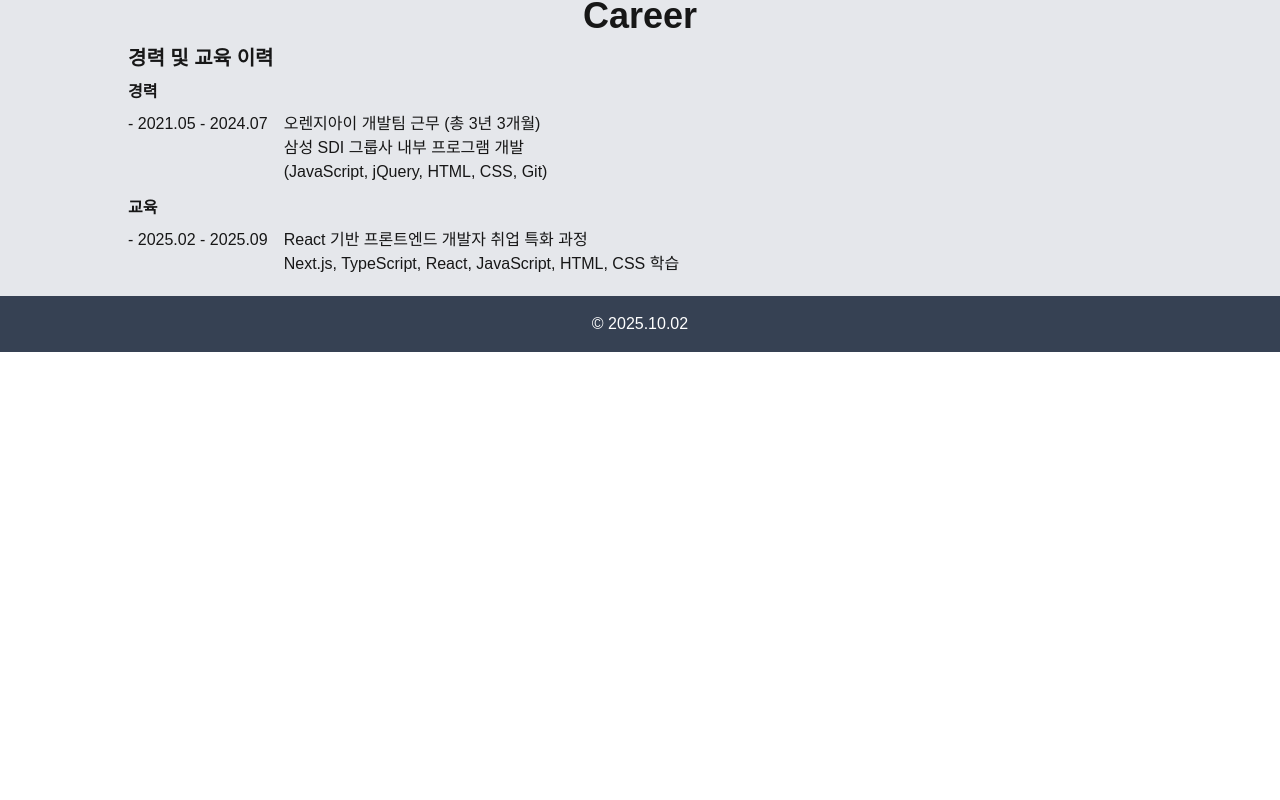
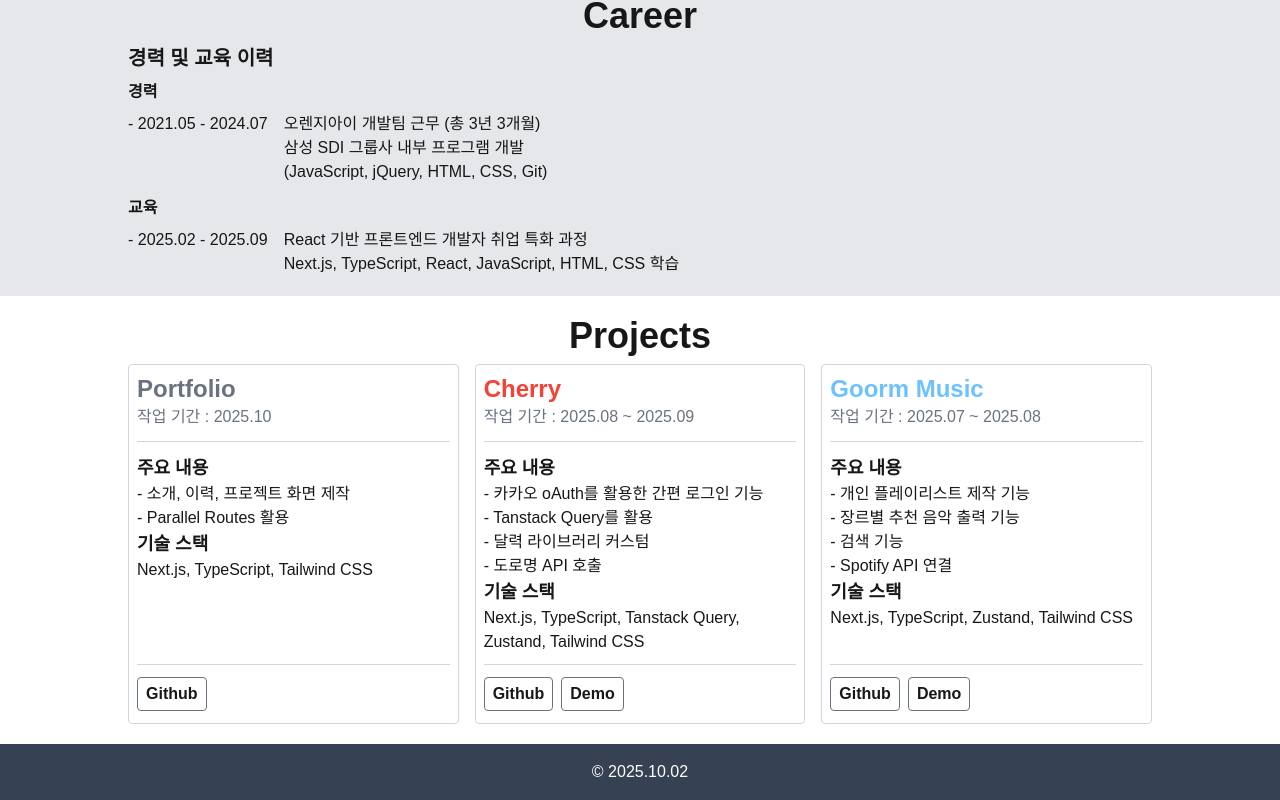
Before and after one commit to soyeon0116/my_portfolio, a Next.js app: page / in a window 1280 px wide. Shown: the part 1028-1828 px from the top of the page. Before the commit the page ends 1380 px from the top, so only its background shows below. Built offline with nearby package versions, Linux system fonts and the light colour scheme.

Commit message:
feat : 프로젝트 상세 모달 제작

```diff
--- /dev/null
+++ b/src/app/@modal/default.tsx
@@ -0,0 +1,3 @@
+export default function Default() {
+  return null;
+}
--- /dev/null
+++ b/src/app/@modal/projects/[id]/page.tsx
@@ -0,0 +1,24 @@
+'use client';
+import { useRouter } from 'next/navigation';
+import React, { use } from 'react';
+import { IoMdClose } from 'react-icons/io';
+
+export default function Page({ params }: { params: Promise<{ id: string }> }) {
+  const router = useRouter();
+  const { id } = use(params);
+  console.log(params);
+  return (
+    <div className='fixed inset-0 bg-[#0000007a] flex items-center justify-center z-50'>
+      <div className='bg-white p-6 rounded-lg w-[600px] max-w-full relative'>
+        <button
+          onClick={() => router.back()}
+          className='absolute top-0 right-0 px-4 py-2 cursor-pointer'
+        >
+          <IoMdClose />
+        </button>
+        <h2 className='text-2xl font-bold mb-4'>작업 내용</h2>
+        <p>여기에 {id} 프로젝트의 상세 내용을 넣어주세요.</p>
+      </div>
+    </div>
+  );
+}
--- a/src/app/layout.tsx
+++ b/src/app/layout.tsx
@@ -20,8 +20,10 @@ export const metadata: Metadata = {
 
 export default function RootLayout({
   children,
+  modal,
 }: Readonly<{
   children: React.ReactNode;
+  modal: React.ReactNode;
 }>) {
   return (
     <html lang='ko'>
@@ -30,6 +32,7 @@ export default function RootLayout({
       >
         <Header />
         <div className='mt-[48px] h-[calc(100vh-48px)]'>{children}</div>
+        {modal}
       </body>
     </html>
   );
--- a/src/app/page.tsx
+++ b/src/app/page.tsx
@@ -2,6 +2,7 @@ import AboutMe from '@/domains/common/components/aboutMe/AboutMe';
 import Career from '@/domains/common/components/career.tsx/Career';
 import Footer from '@/domains/common/components/Footer';
 import Introduce from '@/domains/common/components/Intro/Introduce';
+import Projects from '@/domains/common/components/projects/Projects';
 
 export default function Home() {
   return (
@@ -9,7 +10,7 @@ export default function Home() {
       <Introduce />
       <AboutMe />
       <Career />
-
+      <Projects />
       <Footer />
     </>
   );
--- a/src/domains/common/components/projects/ProjectCard.tsx
+++ b/src/domains/common/components/projects/ProjectCard.tsx
@@ -31,7 +31,11 @@ export default function ProjectCard({
         onMouseEnter={() => setHovered(true)}
         onMouseLeave={() => setHovered(false)}
       >
-        <Link href={href} className={`text-2xl font-bold ${colorClass}`}>
+        <Link
+          href={href}
+          scroll={false}
+          className={`text-2xl font-bold ${colorClass}`}
+        >
           {title}
         </Link>
         {hovered && (
```
